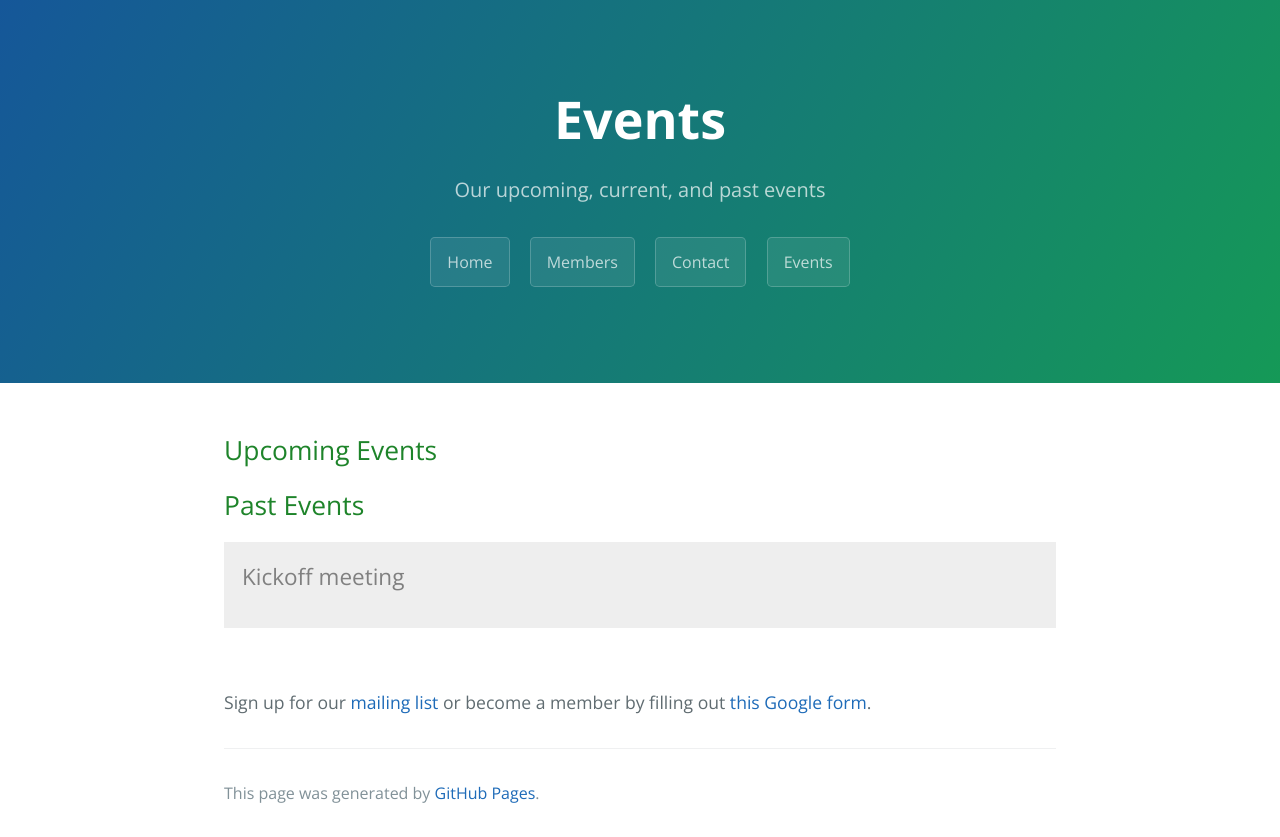
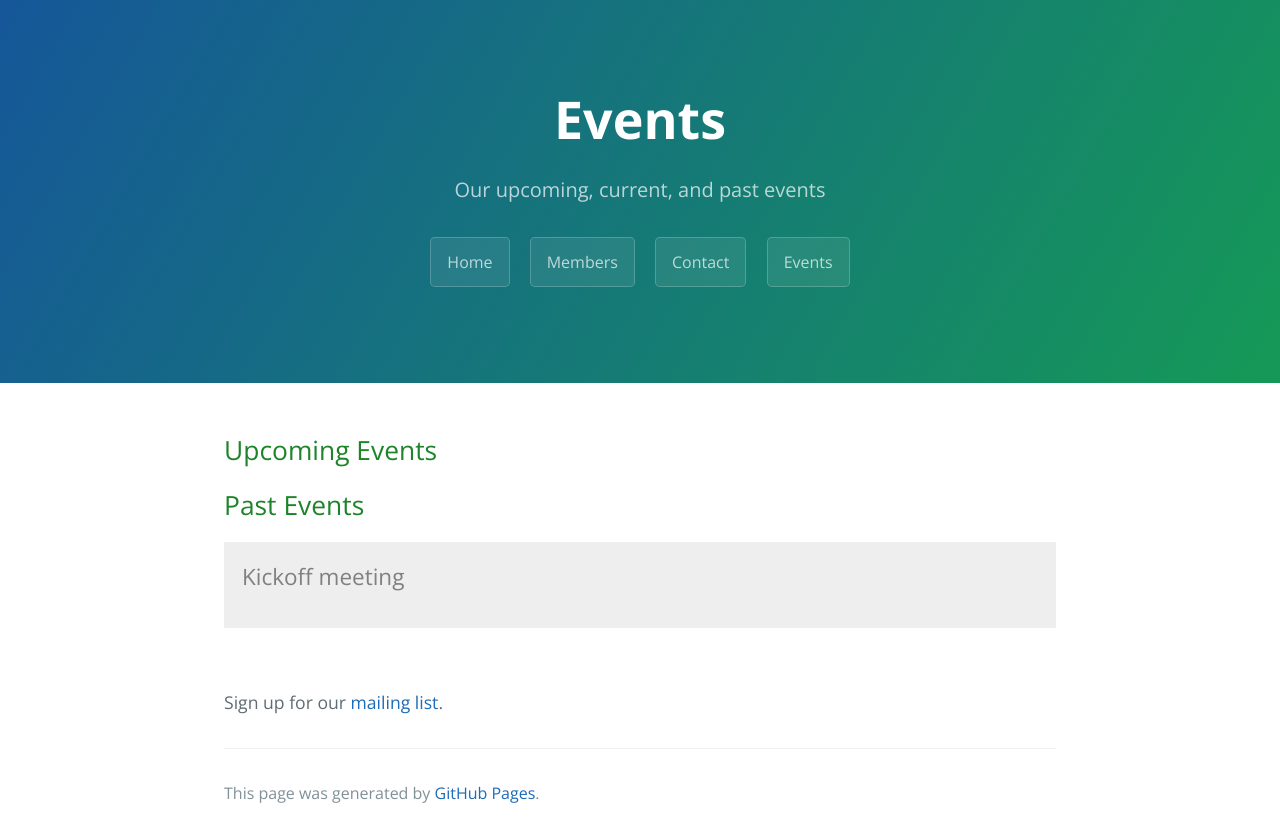
Before and after one commit to rub-wim/rub-wim.github.io, a Jekyll site: the page built from events.md, in a window 1280 px wide. Shown: the top 837 px of the page. Built offline with Jekyll 4.4.1, drawn with Linux system fonts in a browser that asks for light colours; grey boxes are pictures that could not be loaded.

Commit message:
Update events.md

```diff
--- a/events.md
+++ b/events.md
@@ -15,4 +15,4 @@ past-events:
 ---
 {% include events.html rsons=page.past-events %}
 
-Sign up for our [mailing list](https://lists.ruhr-uni-bochum.de/mailman/listinfo/women-in-maths) or become a member by filling out [this Google form](https://docs.google.com/forms/d/e/1FAIpQLSdmaadCNGYQ25b-C8ToJdVUVEInu_W2b99f71fXeSLqNCN-1Q/viewform?usp=sf_link).
+Sign up for our [mailing list](https://lists.ruhr-uni-bochum.de/mailman/listinfo/women-in-maths). <!--or become a member by filling out [this Google form](https://docs.google.com/forms/d/e/1FAIpQLSdmaadCNGYQ25b-C8ToJdVUVEInu_W2b99f71fXeSLqNCN-1Q/viewform?usp=sf_link).-->
```
